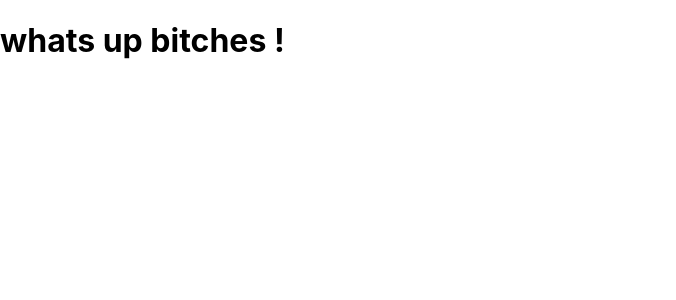
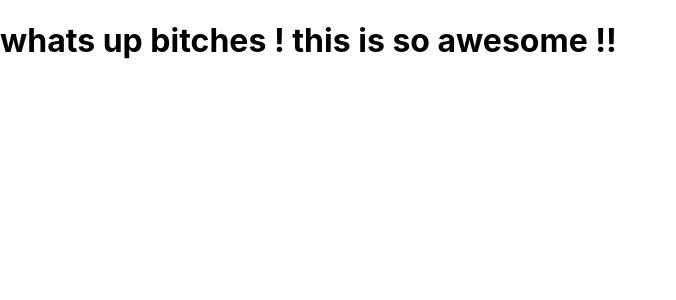
Before and after one commit to barotdhrumil21/git, a React (Create React App) app: page / in a window 1280 px wide. Shown: the top 300 px of the page, without its empty margins (0-676 px from the left). Built offline with nearby package versions, Linux system fonts and the light colour scheme.

Commit message:
Update App.js

```diff
--- a/src/App.js
+++ b/src/App.js
@@ -5,7 +5,7 @@ import './App.css';
 class App extends Component {
   render() {
     return (
-      <h1> whats up bitches ! </h1>
+      <h1> whats up bitches ! this is so awesome !!  </h1>
     );
   }
 }
```
